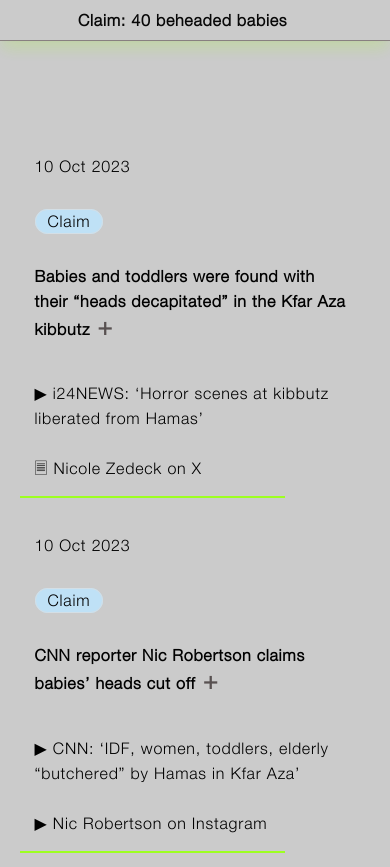
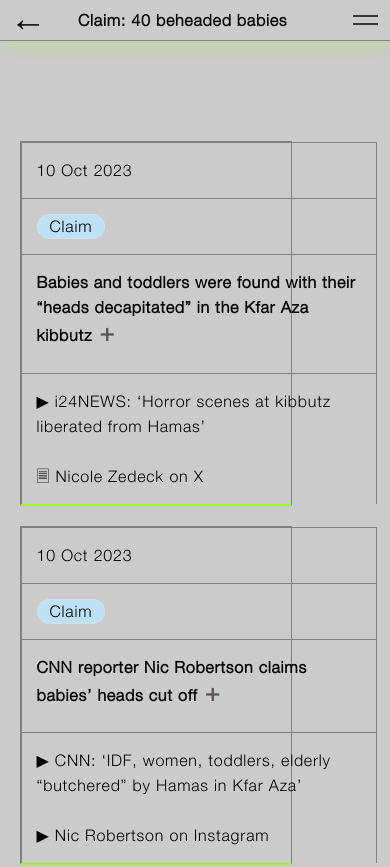
Before and after one commit to tamtzekin/hasbara-tracker, a React (Create React App) app: page /claim-a in a window 390 px wide. Shown: the top 867 px of the page. Built offline with nearby package versions, Linux system fonts and the light colour scheme.

Commit message:
mobile menu on claims page, table grid lines on desktop

```diff
--- a/src/App.css
+++ b/src/App.css
@@ -113,7 +113,7 @@ button.dotted {
 
 .header-container {
     position: absolute;
-    width: 80%;
+    width: 90%;
 }
 
 
@@ -167,12 +167,19 @@ button.dotted {
   /* Media query for mobile menu */
 @media only screen and (max-width: 768px) {
     .mobile-menu {
-      display: flex;
+      /* display: flex;
       align-items: center;
       justify-content: flex-end;
       right: -15%;
       position: absolute;
-      margin-top: 1%;
+      margin-top: 1%; */
+      display: flex;
+      align-items: center;
+      justify-content: flex-end;
+      position: absolute;
+      margin-top: 3%;
+      right: 3%;
+      z-index: 3;
     }
 
     .menu-links {
@@ -248,7 +255,7 @@ button.dotted {
     }
 
     #dots {
-        margin-top: 3.5%;
+        margin-top: 4.5%;
         margin-left: -15%;
         font-size: 1.25em;
     }
--- a/src/components/ClaimPage.css
+++ b/src/components/ClaimPage.css
@@ -20,7 +20,7 @@ a[target="_blank"]:hover::after {
 
 .arrow {
     font-size: 3.8em;
-    top: 2.5%;
+    top: 1%;
     left: 0.5%;
     position: fixed;
 }
@@ -80,13 +80,12 @@ button {
     position: fixed;
     left: 0;
     width: 100%;
-    z-index: 1000;
+    z-index: 4;
     opacity: 0.97;
     background: #cbcbcb;
-    height: 40px;
+    height: 60px;
     box-shadow: 0px 10px 15px -3px #9eff2038, 0px 2px 3px -2px rgba(0, 0, 0, 0.05);
     top: 0;
-    border-bottom: #867d7d solid 0.5px;
 }
 
 .claim-tag {
@@ -167,7 +166,7 @@ details > summary::-webkit-details-marker {
 
 h1.claim-heading {
     font-family: 'HelveticaNeue_Light', helvetica, sans-serif;
-    font-size: 2.05em;
+    font-size: 1.5em;
     position: absolute;
     left: 6%;
     width: 100%;
@@ -181,14 +180,18 @@ h1.claim-heading {
 table {
     width: 80%;
     position: relative;
-    /* border-top: 2px solid #9dff20; */
+    /* border-top: 1.5px solid grey; */
 }
 
 td {
-    border-bottom: 2.5px dotted grey;
+    border: 1px solid grey;
     padding: 25px;
     text-align: left;
     vertical-align: top;
+}
+
+tr {
+    border: 1px solid grey;
 }
 
 thead {
@@ -198,6 +201,7 @@ thead {
 
 th {
     padding: 25px;
+    border: 1px solid grey;
 }
 
 table.a {
@@ -253,6 +257,19 @@ table.a::selection {
         z-index: 1; /* makes the a link text hide under the video, on mobile*/
     }
 
+    .claim-header-container {
+        position: fixed;
+        left: 0;
+        width: 100%;
+        z-index: 4;
+        opacity: 0.97;
+        background: #cbcbcb;
+        height: 40px;
+        box-shadow: 0px 10px 15px -3px #9eff2038, 0px 2px 3px -2px rgba(0, 0, 0, 0.05);
+        top: 0;
+        border-bottom: #867d7d solid 0.5px;
+    }
+
     .table-container {
         top: 0;
         /* position: relative; */
@@ -300,11 +317,11 @@ table.a::selection {
     }
 
     .arrow {
-        /* font-size: 2.3em; */
-        /* top: 0.6%; */
-        /* margin-left: 2%; */
-        /* position: fixed; */
-        display: none;
+        font-size: 2.3em;
+        top: 0.6%;
+        margin-left: 2%;
+        /* /* position: fixed; */
+        /* display: none; */
     }
 
     .arrow-menu {
--- a/src/components/Homepage.css
+++ b/src/components/Homepage.css
@@ -40,3 +40,14 @@ h1.ht-heading {
     margin-top: 0%;
     width: 100%;
 }
+
+@media only screen and (max-width: 768px) {
+    h1.ht-heading {
+        font-family: 'LoRes_Regular';
+        font-size: 2.05em;
+        position: absolute;
+        left: 14%;
+        margin-top: 2%;
+        width: 100%;
+    }
+}
```
